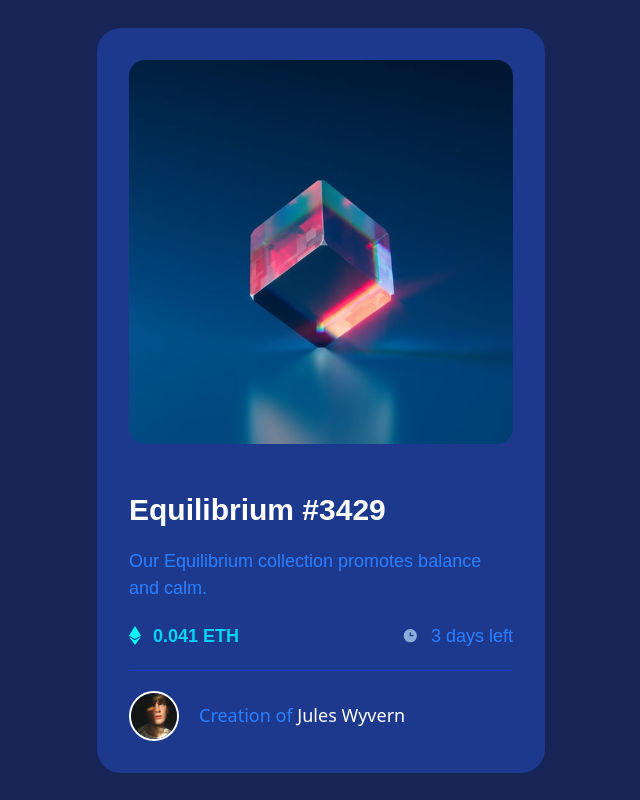
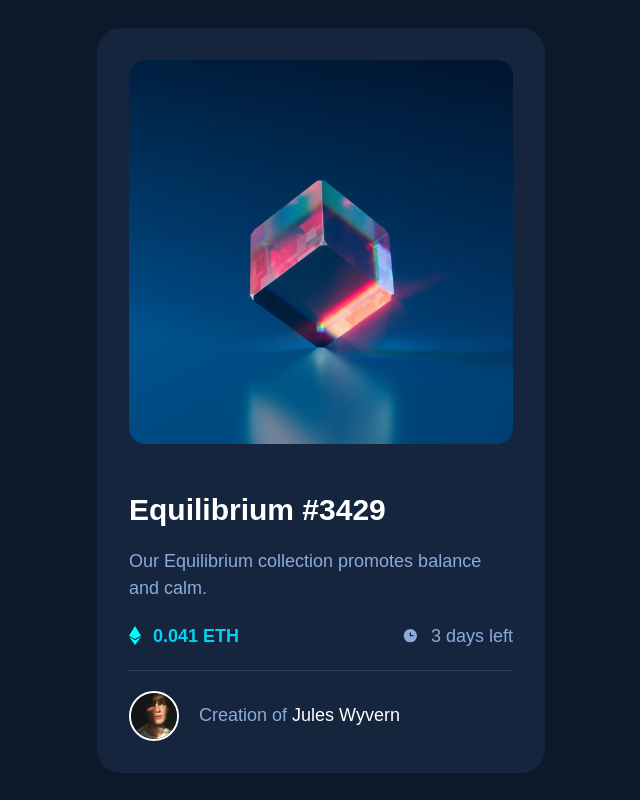
Before and after one commit to kelvinjuliusarmandoh/nft-preview-card-component, a website: page index.html in a window 1280 px wide. Shown: the whole page, without its empty margins (319-959 px from the left). Drawn offline with Linux system fonts and the light colour scheme.

Commit message:
Color Updated

```diff
--- a/index.html
+++ b/index.html
@@ -10,8 +10,8 @@
   <title>Frontend Mentor | NFT preview card component</title>
 
 </head>
-<body class="w-full h-screen bg-blue-950 flex justify-center items-center">
-  <div class="card w-md bg-blue-900 p-8 rounded-3xl">
+<body class="w-full h-screen bg-main-bg flex justify-center items-center font-outfit">
+  <div class="card w-md bg-card-bg p-8 rounded-3xl">
     <div class="container mb-12 rounded-2xl relative group">
       <img class="rounded-2xl mb-12" src="images/image-equilibrium.jpg" alt="image-equilibrium">
       <div class="overlay absolute top-0 left-0 w-full h-full hidden group-hover:flex justify-center items-center bg-cyan-400 opacity-50 rounded-2xl">
@@ -19,7 +19,7 @@
       </div>
     </div>
     <h2 class="font-bold text-white text-3xl mb-5 font-outfit hover:text-cyan-400">Equilibrium #3429</h2>
-    <p class="font-outfit text-[18px] text-blue-500 mb-5">Our Equilibrium collection promotes balance and calm.</p>
+    <p class="font-outfit text-[18px] text-text mb-5">Our Equilibrium collection promotes balance and calm.</p>
     <div class="w-full type-time flex justify-between items-center mb-5 text-lg font-outfit">
       <div class="type-group flex gap-x-3 justify-center items-center">
         <img class="w-3" src="images/icon-ethereum.svg" alt="icon-ethereum">
@@ -27,14 +27,14 @@
       </div>
       <div class="time-group flex gap-x-3 justify-center items-center">
         <img src="images/icon-clock.svg" alt="icon-clock">
-        <p class="time text-blue-500 text-[18px]">3 days left</p>
+        <p class="time text-text text-[18px]">3 days left</p>
       </div>
     </div>
 
-    <hr class="text-blue-800 my-5">
+    <hr class="text-line-bg my-5">
     <div class="author flex items-center gap-x-5">
       <img class="w-[50px] border-2 border-white rounded-full outline-0 hover:opacity-15" src="images/image-avatar.png" alt="image-avatar">
-      <p class="text-blue-500 text-[18px]">Creation of <span class="text-white hover:text-cyan-400">Jules Wyvern</span></p>
+      <p class="text-text text-[18px]">Creation of <span class="text-white hover:text-cyan-400">Jules Wyvern</span></p>
     </div>
   </div>
 </body>
--- a/src/input.css
+++ b/src/input.css
@@ -4,4 +4,8 @@
 
 @theme {
   --font-outfit: "Outfit", sans-serif;
+  --color-main-bg: hsl(217, 54%, 11%);
+  --color-card-bg: hsl(216, 50%, 16%);
+  --color-text: hsl(215, 51%, 70%);
+  --color-line-bg: hsl(215, 32%, 27%);
 }
```
Also changed, not shown: src/output.css.
